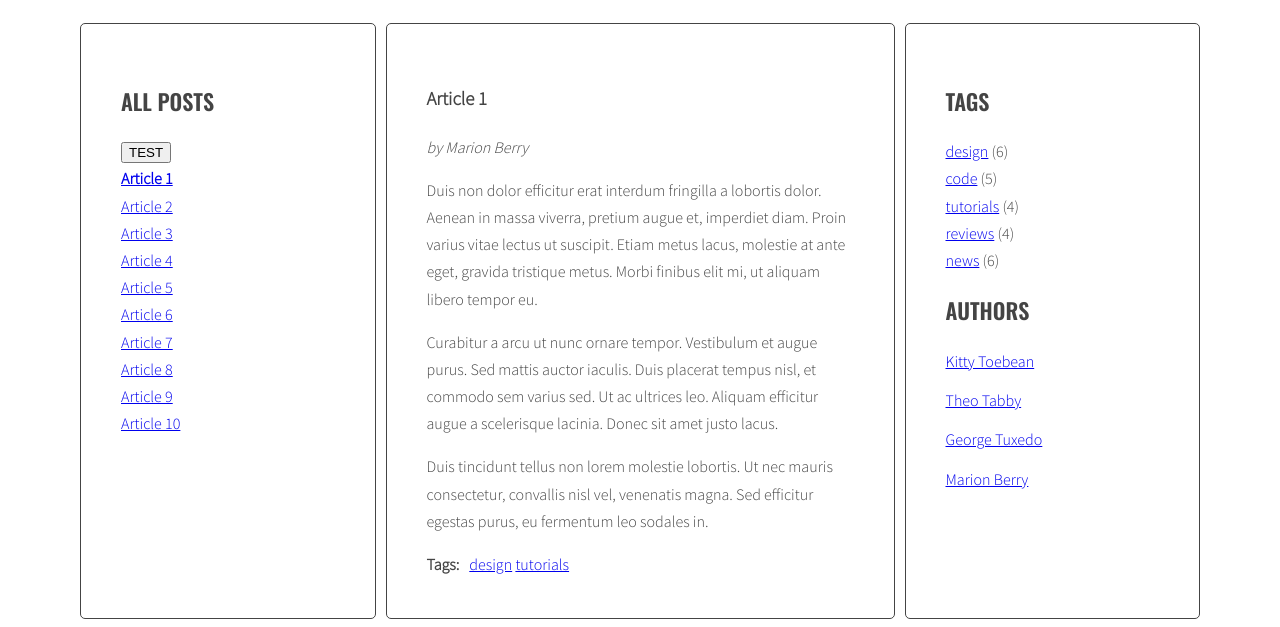
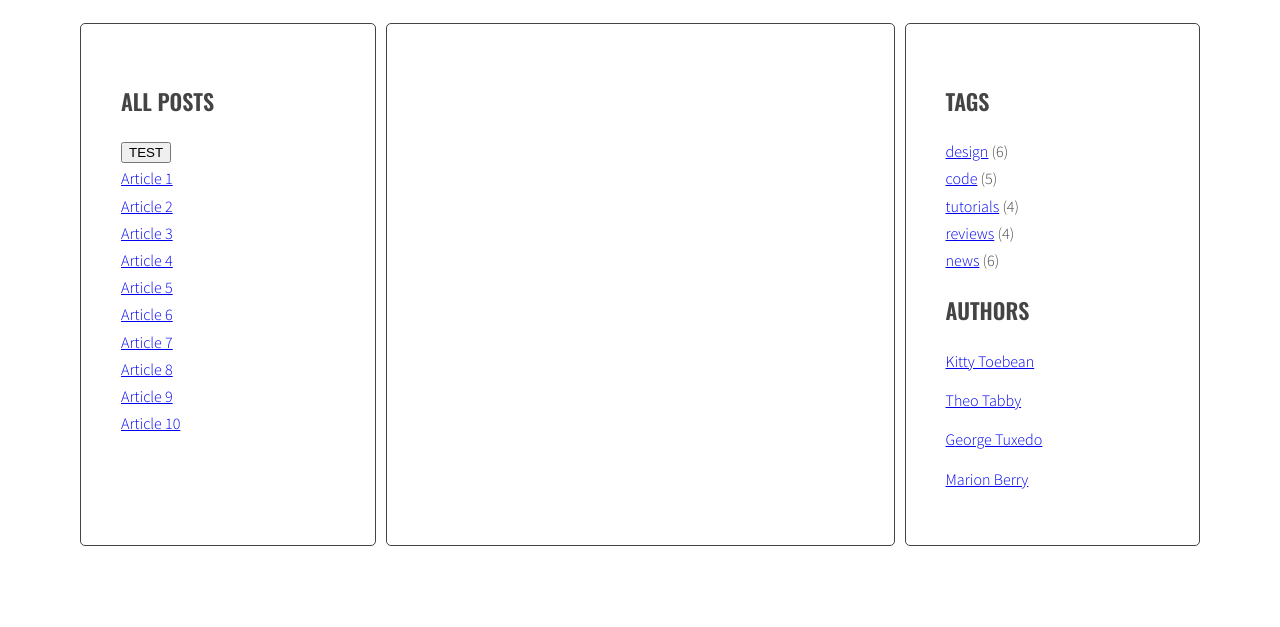
Before and after one commit to Rotkiw4niW/modul5, a website: page index.html in a window 1280 px wide. Both pictures are taken after a click on the link "Article 2". Shown: the part 220-847 px from the top of the page. After the commit the page ends 800 px from the top, so only its background shows below. Drawn offline with nearby package versions, Linux system fonts and the light colour scheme.

Commit message:
remove class 'active' from all articles

```diff
--- a/js/script.js
+++ b/js/script.js
@@ -1,17 +1,24 @@
 'use strict';
 const linksList_AllPosts = document.querySelectorAll('.titles a');
-
+const activeLinks = document.querySelectorAll('.titles a.active');
+const activeArticles = document.querySelectorAll('.posts .active');
 
 
 
 function titleClickHandler(event){
      /* remove class 'active' from all article links  */
-
+     for(let link of activeLinks){
+      console.log(link);
+      link.classList.remove("active");
+  }
      console.log(event);
   /* add class 'active' to the clicked link */
 
   /* remove class 'active' from all articles */
-
+  for(let post of activeArticles){
+    console.log(post);
+    post.classList.remove("active");
+}
   /* get 'href' attribute from the clicked link */
 
   /* find the correct article using the selector (value of 'href' attribute) */
@@ -22,8 +29,6 @@ function titleClickHandler(event){
 }
 
 
-
 for(let link of linksList_AllPosts){
-    console.log(link);
-    link.addEventListener('click', titleClickHandler);
+  link.addEventListener('click', titleClickHandler);
 };
--- a/sass/style.scss
+++ b/sass/style.scss
@@ -103,11 +103,11 @@ body {
 
 .post {
   display: none;
-  &.active {
-    display: block;
-  }
+
 }
-
+.post.active {
+  display: block;
+}
 .post-author {
   font-style: italic;
 }
```
Also changed, not shown: css/style.css, 1 other file.
